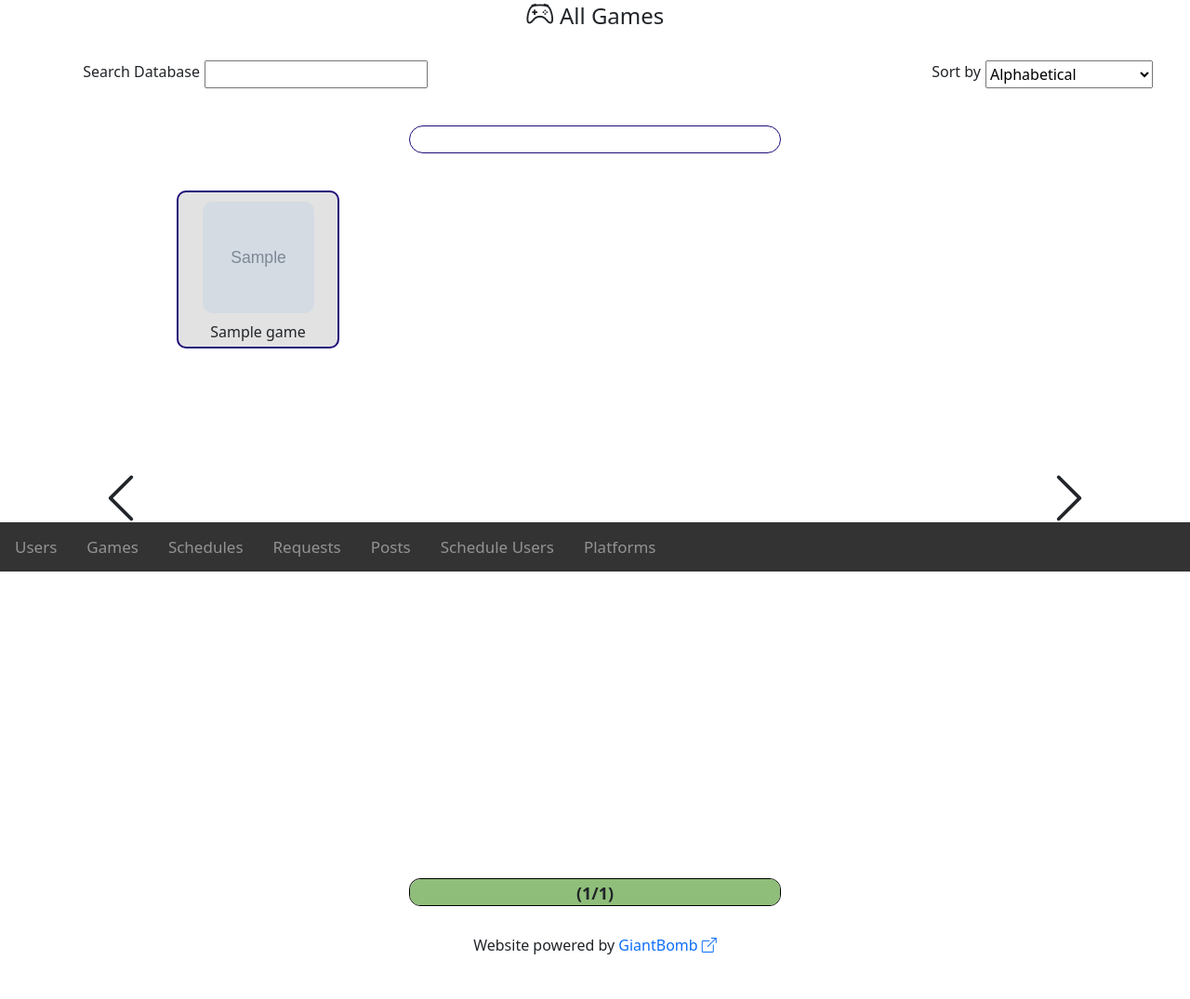
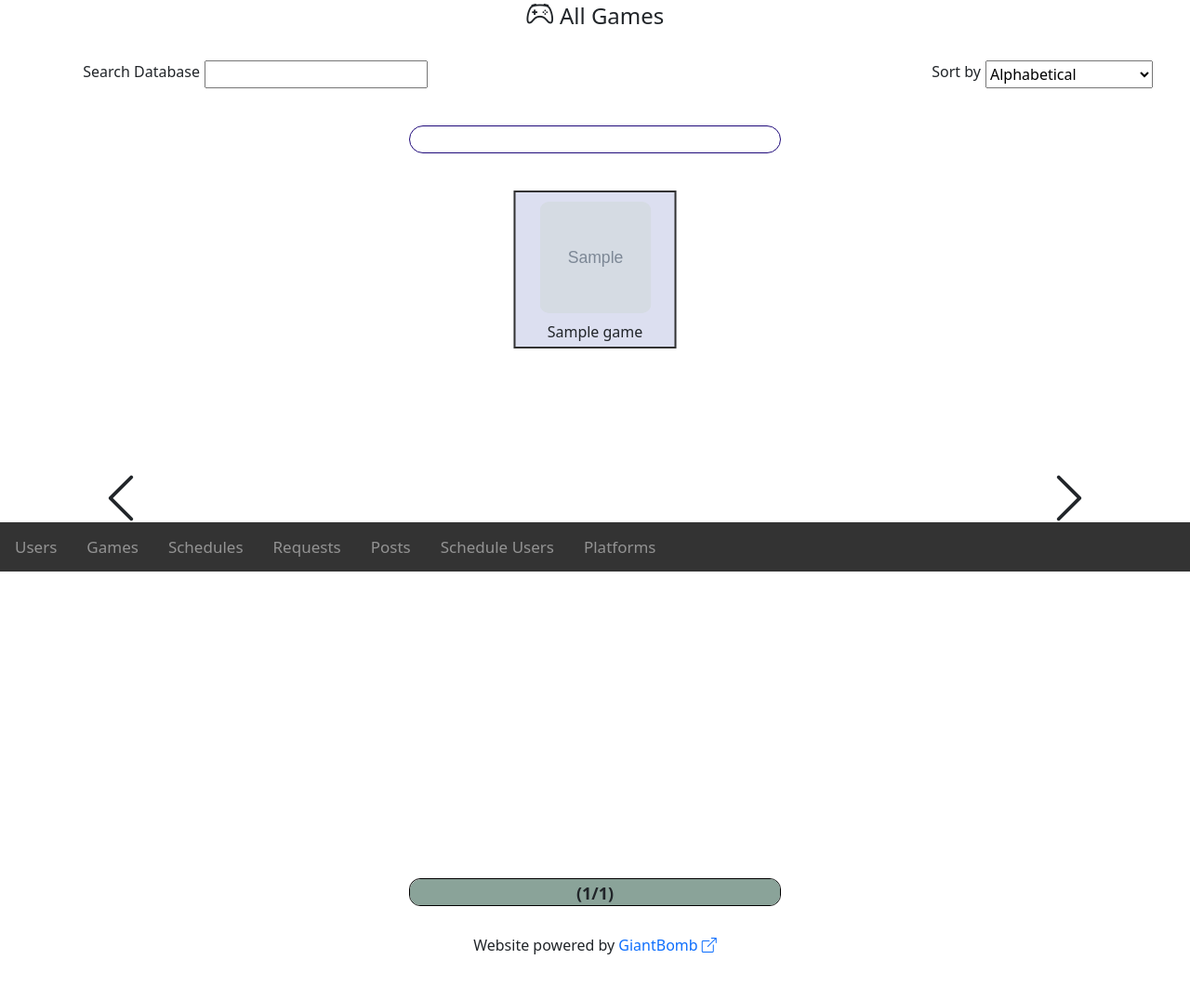
Before and after one commit to erinnaw/Game-Session-Maker, a Flask app: page / in a window 1280 px wide. Shown: the part 185-1260 px from the top of the page at 93% size. Run offline with Flask 2, Linux system fonts and the light colour scheme; tables that the repository leaves empty hold one stand-in row (values such as "Sample post"); grey boxes marked "Sample" are stand-in pictures; some libraries are stand-ins or nearby versions.

```diff
--- a/static/css/style.css
+++ b/static/css/style.css
@@ -1141,7 +1141,7 @@ label {
     position: relative;
     display: inline-grid;
     grid-template-columns: auto auto auto auto auto;
-    width: 900px;
+    width: auto;
     margin: auto;
     margin-top: 40px;
     left: 50%;
@@ -1154,11 +1154,10 @@ label {
     width: 175px;
     padding-top: 10px;
     padding-bottom: 10px;
-    border: 2px solid rgb(31, 10, 122);
+    border: 2px solid #333;
     cursor: pointer;
     overflow: hidden;
-    border-radius: 10px;
-    background-color: rgb(226 226 226);
+    background-color: #dcdff0;
 }
 
 .grid-display-game-item-hover:hover .create-schedule-hover {
@@ -1315,7 +1314,7 @@ label {
     font-size: 18px;
     width: 0;
     height: 30px;
-    background-color: rgb(143, 190, 122);
+    background-color: #8AA399;
     border-radius: 12px 0px 0px 12px;
     margin-left: 0px;
     line-height: 30px;
```
